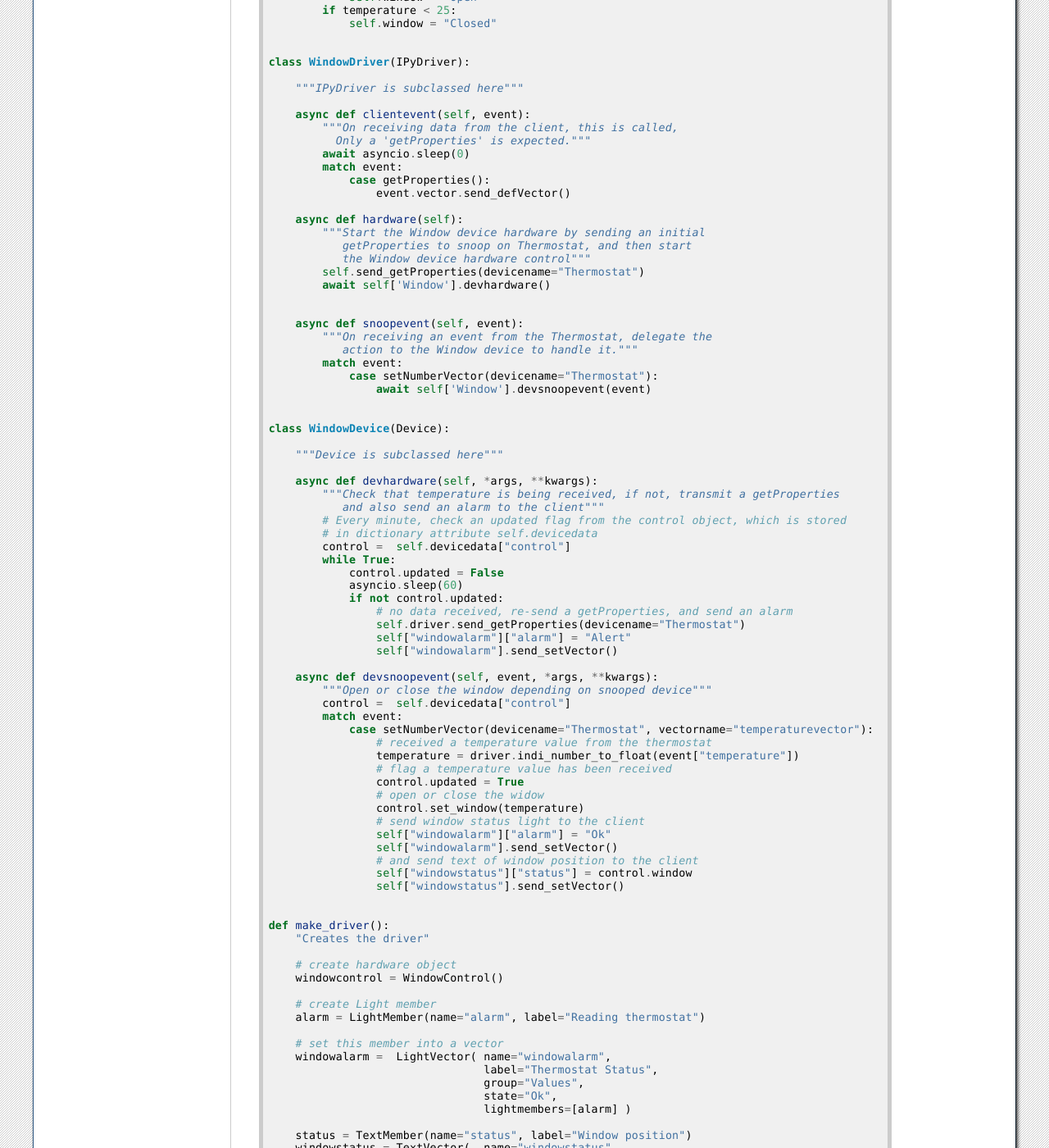
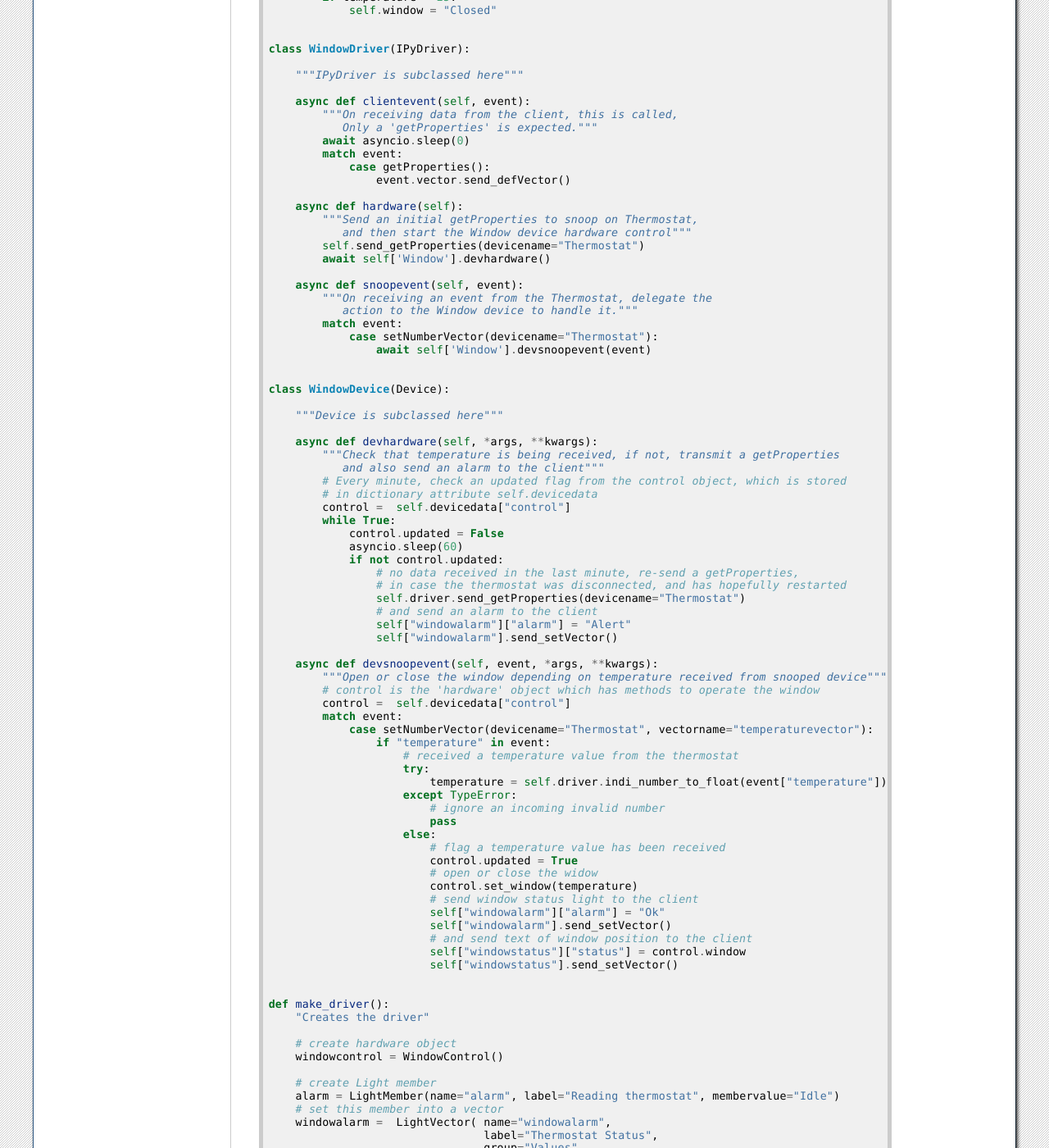
Before and after one commit to bernie-skipole/indipydriver, a Sphinx documentation site: the page built from docs/source/usage/example2.rst, in a window 1280 px wide and 1400 px high, scrolled down 717 px. Shown: the whole window at 82% size. Built offline with Sphinx 7.4.7, drawn with Linux system fonts in a browser that asks for light colours; some of the changed text lies outside the part shown.

Commit message:
added membervalue to members

```diff
--- a/docs/source/usage/example2.rst
+++ b/docs/source/usage/example2.rst
@@ -47,19 +46,17 @@
 
         async def clientevent(self, event):
             """On receiving data from the client, this is called,
-              Only a 'getProperties' is expected."""
+               Only a 'getProperties' is expected."""
             await asyncio.sleep(0)
             match event:
                 case getProperties():
                     event.vector.send_defVector()
 
         async def hardware(self):
-            """Start the Window device hardware by sending an initial
-               getProperties to snoop on Thermostat, and then start
-               the Window device hardware control"""
+            """Send an initial getProperties to snoop on Thermostat,
+               and then start the Window device hardware control"""
             self.send_getProperties(devicename="Thermostat")
             await self['Window'].devhardware()
-
 
         async def snoopevent(self, event):
             """On receiving an event from the Thermostat, delegate the
@@ -83,28 +80,37 @@
                 control.updated = False
                 asyncio.sleep(60)
                 if not control.updated:
-                    # no data received, re-send a getProperties, and send an alarm
+                    # no data received in the last minute, re-send a getProperties,
+                    # in case the thermostat was disconnected, and has hopefully restarted
                     self.driver.send_getProperties(devicename="Thermostat")
+                    # and send an alarm to the client
                     self["windowalarm"]["alarm"] = "Alert"
                     self["windowalarm"].send_setVector()
 
         async def devsnoopevent(self, event, *args, **kwargs):
-            """Open or close the window depending on snooped device"""
+            """Open or close the window depending on temperature received from snooped device"""
+            # control is the 'hardware' object which has methods to operate the window
             control =  self.devicedata["control"]
             match event:
                 case setNumberVector(devicename="Thermostat", vectorname="temperaturevector"):
-                    # received a temperature value from the thermostat
-                    temperature = driver.indi_number_to_float(event["temperature"])
-                    # flag a temperature value has been received
-                    control.updated = True
-                    # open or close the widow
-                    control.set_window(temperature)
-                    # send window status light to the client
-                    self["windowalarm"]["alarm"] = "Ok"
-                    self["windowalarm"].send_setVector()
-                    # and send text of window position to the client
-                    self["windowstatus"]["status"] = control.window
-                    self["windowstatus"].send_setVector()
+                    if "temperature" in event:
+                        # received a temperature value from the thermostat
+                        try:
+                            temperature = self.driver.indi_number_to_float(event["temperature"])
+                        except TypeError:
+                            # ignore an incoming invalid number
+                            pass
+                        else:
+                            # flag a temperature value has been received
+                            control.updated = True
+                            # open or close the widow
+                            control.set_window(temperature)
+                            # send window status light to the client
+                            self["windowalarm"]["alarm"] = "Ok"
+                            self["windowalarm"].send_setVector()
+                            # and send text of window position to the client
+                            self["windowstatus"]["status"] = control.window
+                            self["windowstatus"].send_setVector()
 
 
     def make_driver():
@@ -114,8 +120,7 @@
         windowcontrol = WindowControl()
 
         # create Light member
-        alarm = LightMember(name="alarm", label="Reading thermostat")
-
+        alarm = LightMember(name="alarm", label="Reading thermostat", membervalue="Idle")
         # set this member into a vector
         windowalarm =  LightVector( name="windowalarm",
                                     label="Thermostat Status",
@@ -123,15 +128,13 @@
                                     state="Ok",
                                     lightmembers=[alarm] )
 
-        status = TextMember(name="status", label="Window position")
+        status = TextMember(name="status", label="Window position", membervalue="Unknown")
         windowstatus = TextVector(  name="windowstatus",
                                     label="Window Status",
                                     group="Values",
                                     perm="ro",
                                     state="Ok",
                                     textmembers=[status] )
-
-
 
         # create a WindowDevice (inherited from Device) with these vectors
         # and also containing the windowcontrol, so it can call on its methods.
```
Also changed, not shown: other parts of docs/source/usage/example2.rst (+3 -4 lines), 2 other files.
